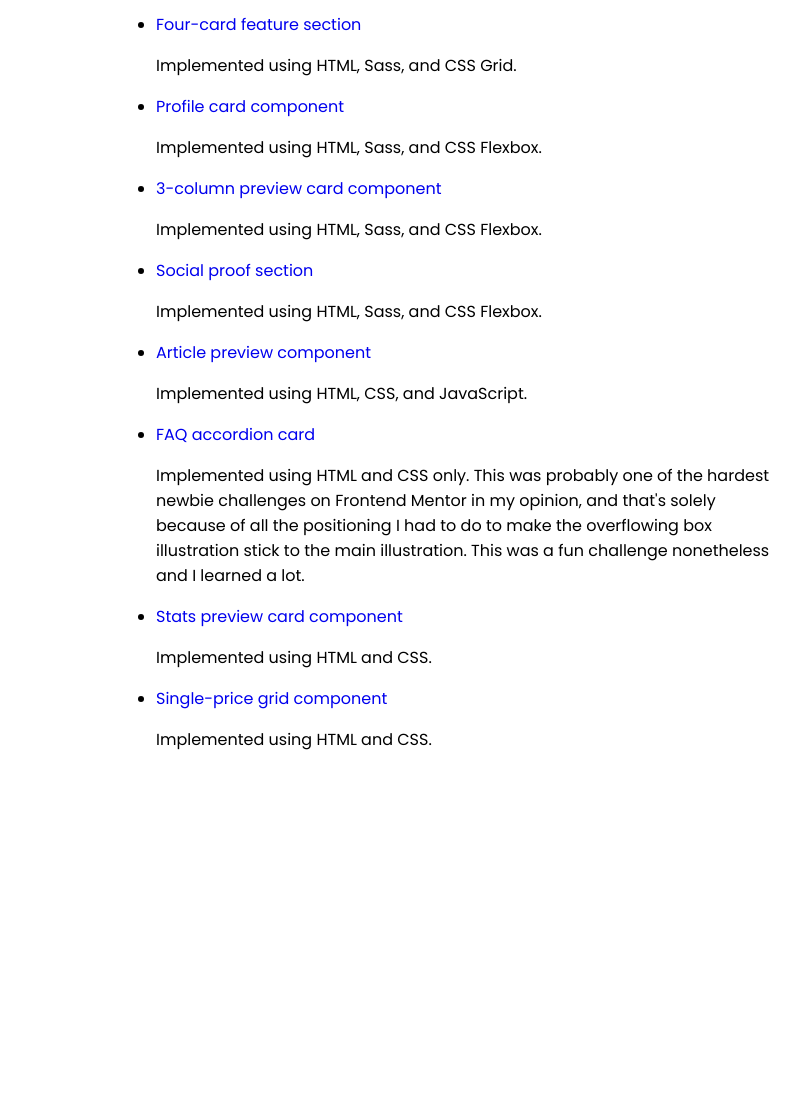
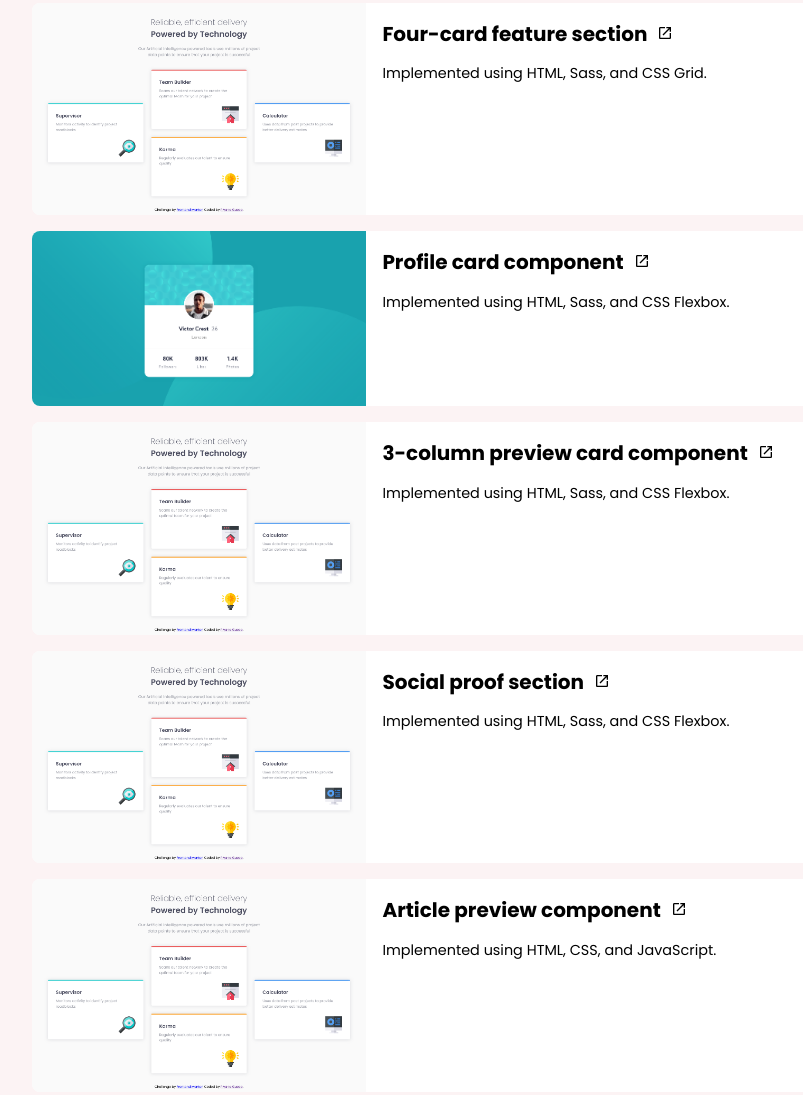
Before and after one commit to rngueco/frontend-mentor-projects, a plain HTML site: page index.html in a window 1280 px wide. Shown: the part 368-1463 px from the top of the page, without its empty margins (190-993 px from the left). Before the commit the page ends 1152 px from the top, so only its background shows below. Drawn offline with Linux system fonts and the light colour scheme.

Commit message:
Add style for preview cards

```diff
--- a/index.html
+++ b/index.html
@@ -16,7 +16,7 @@
         <main>
             <section class="intro">
                 <h1>Frontend Mentor Projects</h1>
-                <p>My finished projects from Frontend Mentor all in one place, sorted by most recently accomplished.</p>
+                <p>My finished projects from Frontend Mentor all in one place.</p>
                 <div class="content-jump">
                     Jump to:
                     <ul>
@@ -27,38 +27,62 @@
             </section>
             <section id="newbie">
                 <h2>Newbie Challenges</h2>
-                <ul>
-                    <li>
-                        <a href="https://rngueco.github.io/four-card-feature-section">Four-card feature section</a>
-                        <p>Implemented using HTML, Sass, and CSS Grid.</p>
+                <ul class="preview-cards">
+                    <li class="preview-cards__card">
+                        <img class="preview-cards__img" src="images/four-card-feature-section.png" alt="">
+                        <div class="preview-cards__body">
+                            <a class="preview-cards__title" href="https://rngueco.github.io/four-card-feature-section" target="_blank">Four-card feature section</a>
+                            <p class="preview-cards__description">Implemented using HTML, Sass, and CSS Grid.</p>
+                        </div>
                     </li>
-                    <li>
-                        <a href="https://rngueco.github.io/profile-card-component">Profile card component</a>
-                        <p>Implemented using HTML, Sass, and CSS Flexbox.</p>
+                    <li class="preview-cards__card">
+                        <img class="preview-cards__img" src="images/profile-card-component.png" alt="">
+                        <div class="preview-cards__body">
+                            <a class="preview-cards__title" href="https://rngueco.github.io/profile-card-component" target="_blank">Profile card component</a>
+                            <p class="preview-cards__description">Implemented using HTML, Sass, and CSS Flexbox.</p>
+                        </div>
                     </li>
-                    <li>
-                        <a href="https://rngueco.github.io/3-column-preview-card-component">3-column preview card component</a>
-                        <p>Implemented using HTML, Sass, and CSS Flexbox.</p>
+                    <li class="preview-cards__card">
+                        <img class="preview-cards__img" src="images/four-card-feature-section.png" alt="">
+                        <div class="preview-cards__body">
+                            <a class="preview-cards__title" href="https://rngueco.github.io/3-column-preview-card-component" target="_blank">3-column preview card component</a>
+                            <p class="preview-cards__description">Implemented using HTML, Sass, and CSS Flexbox.</p>
+                        </div>
                     </li>
-                    <li>
-                        <a href="https://rngueco.github.io/social-proof-section">Social proof section</a>
-                        <p>Implemented using HTML, Sass, and CSS Flexbox.</p>
+                    <li class="preview-cards__card">
+                        <img class="preview-cards__img" src="images/four-card-feature-section.png" alt="">
+                        <div class="preview-cards__body">
+                            <a class="preview-cards__title" href="https://rngueco.github.io/social-proof-section">Social proof section</a>
+                            <p class="preview-cards__description">Implemented using HTML, Sass, and CSS Flexbox.</p>
+                        </div>
                     </li>
-                    <li>
-                        <a href="https://rngueco.github.io/article-preview-component">Article preview component</a>
-                        <p>Implemented using HTML, CSS, and JavaScript.</p>
+                    <li class="preview-cards__card">
+                        <img class="preview-cards__img" src="images/four-card-feature-section.png" alt="">
+                        <div class="preview-cards__body">
+                            <a class="preview-cards__title" href="https://rngueco.github.io/article-preview-component">Article preview component</a>
+                            <p class="preview-cards__description">Implemented using HTML, CSS, and JavaScript.</p>
+                        </div>
                     </li>
-                    <li>
-                        <a href="https://rngueco.github.io/faq-accordion-card">FAQ accordion card</a>
-                        <p>Implemented using HTML and CSS only. This was probably one of the hardest newbie challenges on Frontend Mentor in my opinion, and that's solely because of all the positioning I had to do to make the overflowing box illustration stick to the main illustration. This was a fun challenge nonetheless and I learned a lot.</p>
+                    <li class="preview-cards__card">
+                        <img class="preview-cards__img" src="images/four-card-feature-section.png" alt="">
+                        <div class="preview-cards__body">
+                            <a class="preview-cards__title" href="https://rngueco.github.io/faq-accordion-card">FAQ accordion card</a>
+                            <p class="preview-cards__description">Implemented using HTML and CSS only. This was probably one of the hardest newbie challenges on Frontend Mentor in my opinion, and that's solely because of all the positioning I had to do to make the overflowing box illustration stick to the main illustration. This was a fun challenge nonetheless and I learned a lot.</p>
+                        </div>
                     </li>
-                    <li>
-                        <a href="https://rngueco.github.io/stats-preview-card-component">Stats preview card component</a>
-                        <p>Implemented using HTML and CSS.</p>
+                    <li class="preview-cards__card">
+                        <img class="preview-cards__img" src="images/four-card-feature-section.png" alt="">
+                        <div class="preview-cards__body">
+                            <a class="preview-cards__title" href="https://rngueco.github.io/stats-preview-card-component">Stats preview card component</a>
+                            <p class="preview-cards__description">Implemented using HTML and CSS.</p>
+                        </div>
                     </li>
-                    <li>
-                        <a href="https://rngueco.github.io/single-price-grid-component">Single-price grid component</a>
-                        <p>Implemented using HTML and CSS.</p>
+                    <li class="preview-cards__card">
+                        <img class="preview-cards__img" src="images/four-card-feature-section.png" alt="">
+                        <div class="preview-cards__body">
+                            <a class="preview-cards__title" href="https://rngueco.github.io/single-price-grid-component">Single-price grid component</a>
+                            <p class="preview-cards__description">Implemented using HTML and CSS.</p>
+                        </div>
                     </li>
                 </ul>
             </section>
--- a/sass/style.scss
+++ b/sass/style.scss
@@ -11,6 +11,7 @@ body {
 
 
 body {
+    background-color: rgb(252, 243, 244);
     font: {
         family: 'Poppins', sans-serif;
     }
@@ -36,7 +37,7 @@ nav a {
 }
 
 main {
-    width: min(80vw, 700px);
+    width: min(80vw, 900px);
     margin: 0 auto;
 }
 
@@ -64,3 +65,72 @@ section {
             }
         }
     }
+
+ul.preview-cards {
+    list-style: none;
+    padding: 1em;
+}
+
+.preview-cards {
+
+}
+
+.preview-cards__card {
+    background-color: white;
+    border-radius: 8px;
+    overflow: hidden;
+    transition: transform 0.3s ease;
+    display: flex;
+    flex: {
+        direction: row;
+        wrap: nowrap;
+    }
+
+    &:not(:last-child) {
+        margin-bottom: 1em;
+    }
+
+    &:hover {
+        transform: scale(105%);
+    }
+}
+
+.preview-cards__img {
+    max-width: 40%;
+    min-height: 175px;
+    object-fit: cover;
+    flex: {
+        grow: 0;
+        shrink: 1;
+    }
+}
+
+.preview-cards__body {
+    padding: 1em;
+}
+
+.preview-cards__title {
+    color: inherit;
+    transition: all 0.3s ease;
+    font: {
+        size: 1.25em;
+        weight: bold;
+    }
+
+    &::after {
+        content: url(../images/external-link.svg);
+        margin-left: 0.5em;
+    }
+
+    &:hover {
+        color: #ff69b4;
+
+        &::after {
+            content: url(../images/external-link-hover.svg);
+        }
+    }
+}
+
+.preview-cards__description {
+    font-size: 0.9em;
+}
```
Also changed, not shown: css/style.css, images/external-link-hover.svg (added), images/external-link.svg (added), images/four-card-feature-section.png (added), images/profile-card-component.png (added), 1 other file.
